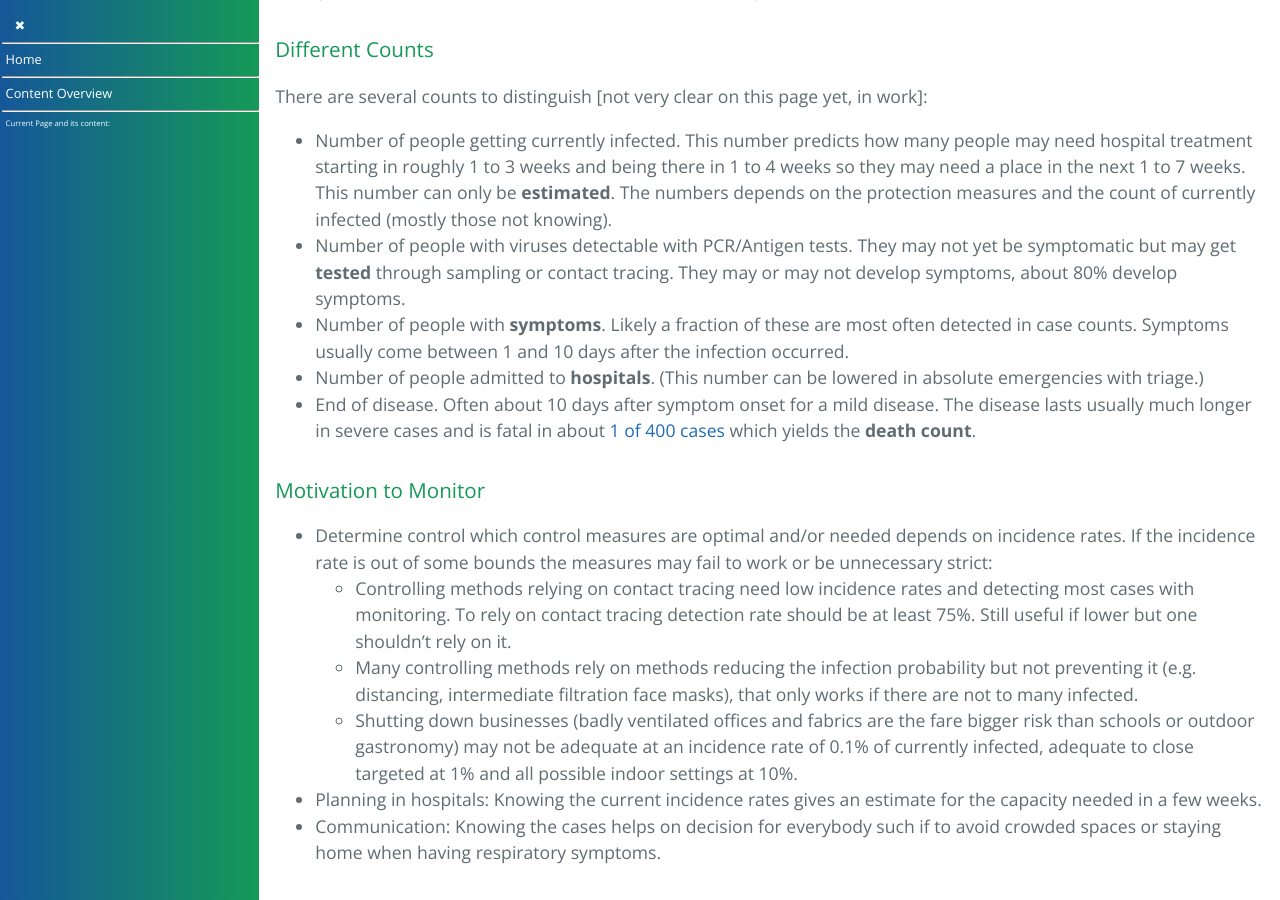
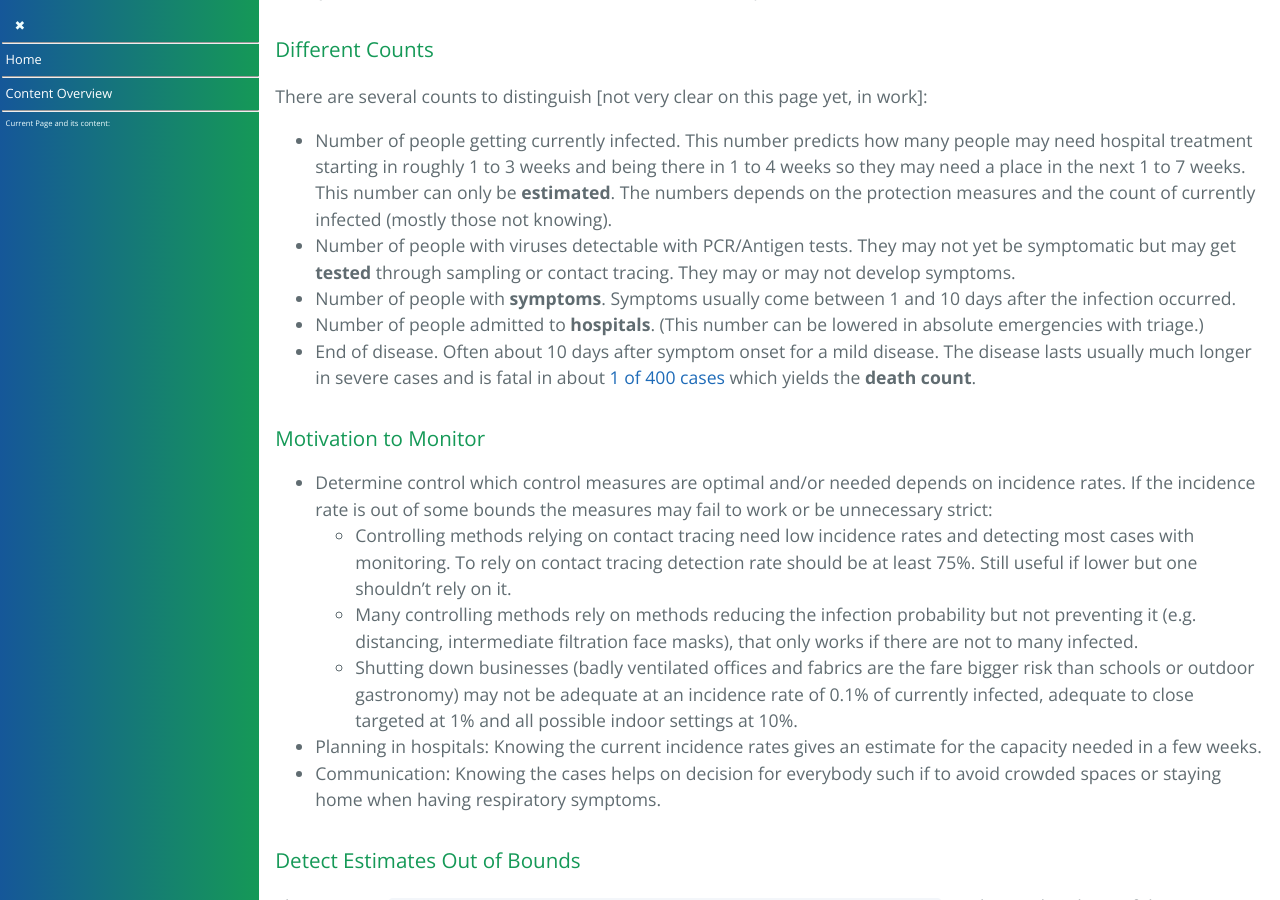
Before and after one commit to forestgrape/coronavirus, a Jekyll site: the page built from 8_data/monitoring.md, in a window 1280 px wide and 900 px high, scrolled down 968 px. Built offline with Jekyll 4.4.1, drawn with Linux system fonts in a browser that asks for light colours; our own code applies the rules of GitHub Pages for plain Markdown files.

Commit message:
removed symptoms count since vary

```diff
--- a/8_data/monitoring.md
+++ b/8_data/monitoring.md
@@ -30,8 +30,8 @@ To adjust the measures and to communicate these, it is important to estimate and
 ### Different Counts
 There are several counts to distinguish [not very clear on this page yet, in work]:
 * Number of people getting currently infected. This number predicts how many people may need hospital treatment starting in roughly 1 to 3 weeks and being there in 1 to 4 weeks so they may need a place in the next 1 to 7 weeks. This number can only be **estimated**. The numbers depends on the protection measures and the count of currently infected (mostly those not knowing).
-* Number of people with viruses detectable with PCR/Antigen tests. They may not yet be symptomatic but may get **tested** through sampling or contact tracing. They may or may not develop symptoms, about 80% develop symptoms.
-* Number of people with **symptoms**. Likely a fraction of these are most often detected in case counts. Symptoms usually come between 1 and 10 days after the infection occurred.
+* Number of people with viruses detectable with PCR/Antigen tests. They may not yet be symptomatic but may get **tested** through sampling or contact tracing. They may or may not develop symptoms.
+* Number of people with **symptoms**. Symptoms usually come between 1 and 10 days after the infection occurred.
 * Number of people admitted to **hospitals**. (This number can be lowered in absolute emergencies with triage.)
 * End of disease. Often about 10 days after symptom onset for a mild disease. The disease lasts usually much longer in severe cases and is fatal in about [1 of 400 cases](#on-numbers) which yields the **death count**.
 
```
